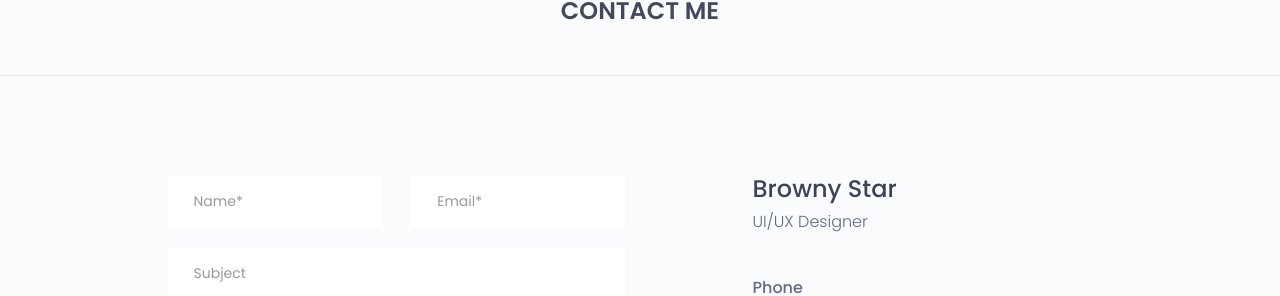
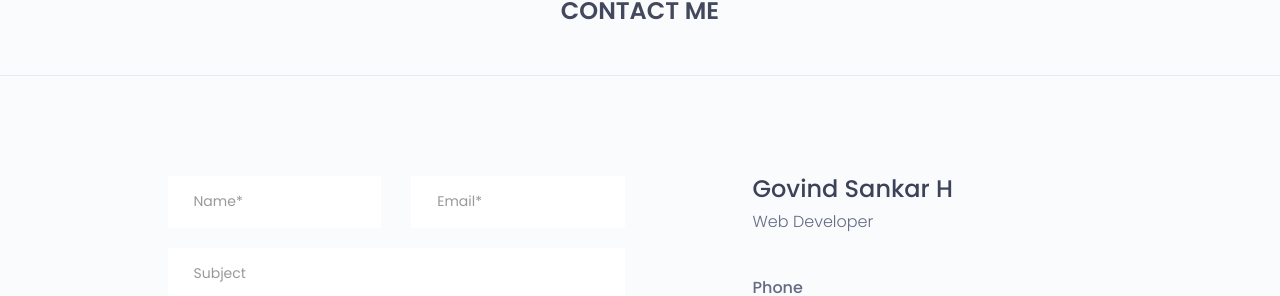
Before and after one commit to govindsank/portfolioreactpublic, a React (Vite) app: page / in a window 1280 px wide. Shown: the part 4196-4492 px from the top of the page. Built offline with nearby package versions, Linux system fonts and the light colour scheme.

Commit message:
Add files via upload

```diff
--- a/index.html
+++ b/index.html
@@ -10,10 +10,10 @@
 		<link href="https://fonts.googleapis.com/css?family=Poppins:100,200,300,400,500,600,700,800,900&amp;subset=devanagari,latin-ext" rel="stylesheet">
 
     <!-- title of site -->
-    <title>Govind</title>
+    <title>Portfolio</title>
 
     <!-- For favicon png -->
-<link rel="shortcut icon" type="image/icon" href="assets/logo/favicon.png"/>
+<link rel="shortcut icon" type="image/icon" href="assets/logo/favicon1.png"/>
 
     <!--font-awesome.min.css-->
     <link rel="stylesheet" href="assets/css/font-awesome.min.css">
--- a/src/App.jsx
+++ b/src/App.jsx
@@ -783,8 +783,8 @@ function App() {
 							<div class="single-contact-box">
 								<div class="contact-adress">
 									<div class="contact-add-head">
-										<h3>browny star</h3>
-										<p>uI/uX designer</p>
+										<h3>Govind Sankar H</h3>
+										<p>Web Developer</p>
 									</div>
 									<div class="contact-add-info">
 										<div class="single-contact-add-info">
```
Also changed, not shown: public/assets/logo/favicon1.png (added).
